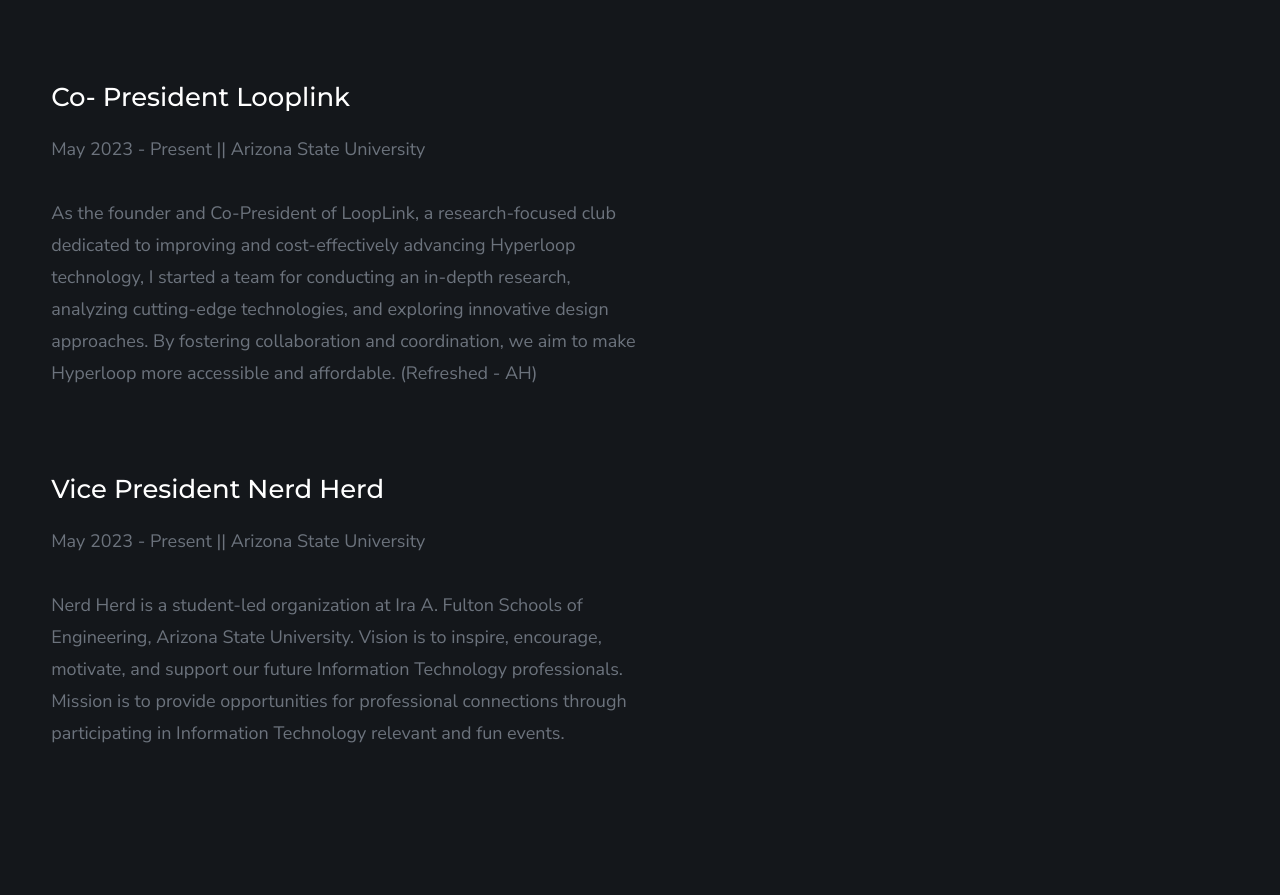
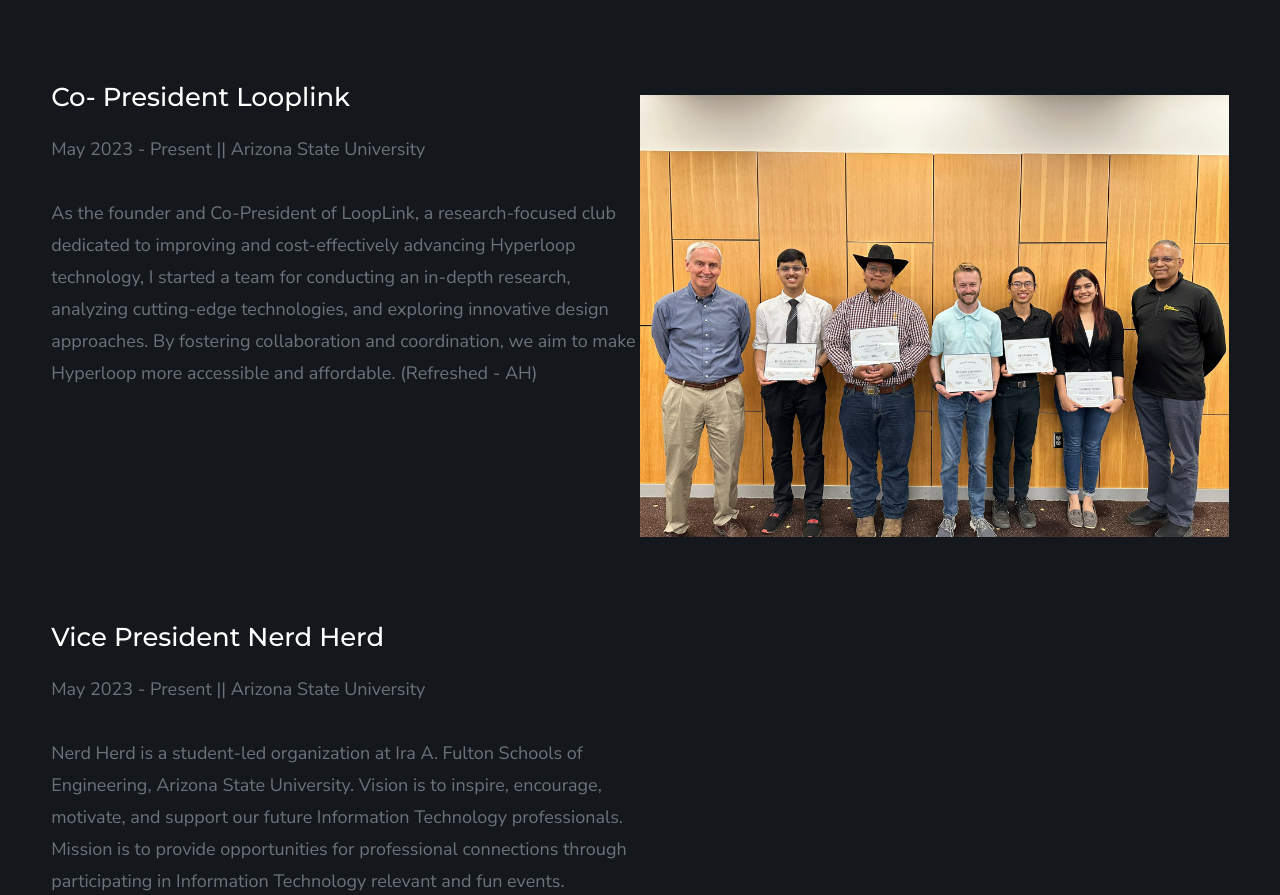
Before and after one commit to kdashora/kdashora.github.io, a plain HTML site: page index.html in a window 1280 px wide. Shown: the part 4843-5738 px from the top of the page. Drawn offline with Linux system fonts and the light colour scheme.

Commit message:
Update index.html

```diff
--- a/index.html
+++ b/index.html
@@ -356,9 +356,13 @@
             </div>
             <div class="column large-6 w-900-stack s-about__photo-block">
                 <figure>
-                    <img src="C:\Users\kdcoo\Documents\GitHub\kdashora.github.io\images\EBoard_Passport.jpg"
+                    <!-- <img src="C:\Users\kdcoo\Documents\GitHub\kdashora.github.io\images\EBoard_Passport.jpg"
                     srcset="C:\Users\kdcoo\Documents\GitHub\kdashora.github.io\kdashora.github.io\images\EBoard_Passport.jpg@2x.jpg 1000w,
                     kdashora.github.io\images\EBoard_Passport.jpg 500w"
+                    sizes="(max-width: 1000px) 100vw, 1000px" alt=""> -->
+                    <img src="D:\KD Website\Flare_1_0_0\images\KD_FA"
+                    srcset="D:\KD Website\Flare_1_0_0\images\KD_FA@2x.jpg 1536w,
+                    images\KD_FA.jpg 1536w"
                     sizes="(max-width: 1000px) 100vw, 1000px" alt="">
                 </figure>
             </div>
```
